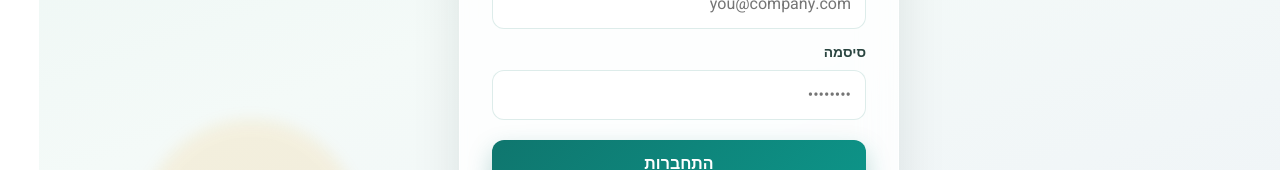
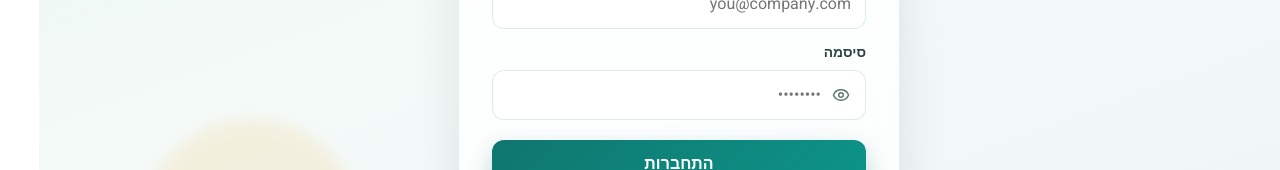
Before and after one commit to menachemlabin-star/mail-chat-app, a React (Vite) app: page / in a window 1280 px wide. Shown: the part 380-550 px from the top of the page. Built offline with nearby package versions, Linux system fonts and the light colour scheme; no server answers.

Commit message:
Add show/hide password toggle on auth screen

```diff
--- a/src/components/AuthScreen.tsx
+++ b/src/components/AuthScreen.tsx
@@ -1,5 +1,5 @@
 import { useState, type FormEvent } from 'react';
-import { Mail } from 'lucide-react';
+import { Eye, EyeOff, Mail } from 'lucide-react';
 import type { ActionResult } from '../types';
 
 type AuthView = 'login' | 'register';
@@ -18,6 +18,7 @@ export function AuthScreen({ onLogin, onRegister }: AuthScreenProps) {
   const [email, setEmail] = useState('');
   const [password, setPassword] = useState('');
   const [displayName, setDisplayName] = useState('');
+  const [showPassword, setShowPassword] = useState(false);
   const [error, setError] = useState('');
   const [busy, setBusy] = useState(false);
 
@@ -119,15 +120,26 @@ export function AuthScreen({ onLogin, onRegister }: AuthScreenProps) {
 
           <div className="field">
             <label htmlFor="password">סיסמה</label>
+            <div className="password-field">
               <input
                 id="password"
-              type="password"
+                type={showPassword ? 'text' : 'password'}
                 value={password}
                 onChange={(e) => setPassword(e.target.value)}
                 placeholder="••••••••"
                 autoComplete={view === 'login' ? 'current-password' : 'new-password'}
                 required
               />
+              <button
+                type="button"
+                className="password-toggle"
+                onClick={() => setShowPassword((v) => !v)}
+                aria-label={showPassword ? 'הסתר סיסמה' : 'הצג סיסמה'}
+                title={showPassword ? 'הסתר סיסמה' : 'הצג סיסמה'}
+              >
+                {showPassword ? <EyeOff size={18} /> : <Eye size={18} />}
+              </button>
+            </div>
           </div>
 
           {error && <div className="auth-error">{error}</div>}
--- a/src/index.css
+++ b/src/index.css
@@ -208,6 +208,35 @@ button:disabled {
 .modal input:focus {
   border-color: rgba(15, 118, 110, 0.45);
   box-shadow: 0 0 0 4px rgba(15, 118, 110, 0.12);
+}
+
+.password-field {
+  position: relative;
+}
+
+.password-field input {
+  padding-inline-start: 44px;
+}
+
+.password-toggle {
+  position: absolute;
+  top: 50%;
+  inset-inline-start: 8px;
+  transform: translateY(-50%);
+  width: 34px;
+  height: 34px;
+  border: 0;
+  border-radius: 10px;
+  background: transparent;
+  color: var(--muted);
+  display: grid;
+  place-items: center;
+  transition: background 0.18s ease, color 0.18s ease;
+}
+
+.password-toggle:hover {
+  background: rgba(15, 118, 110, 0.08);
+  color: var(--teal-deep);
 }
 
 .auth-error {
```
Lines whose indentation alone changed are shown as unchanged.
